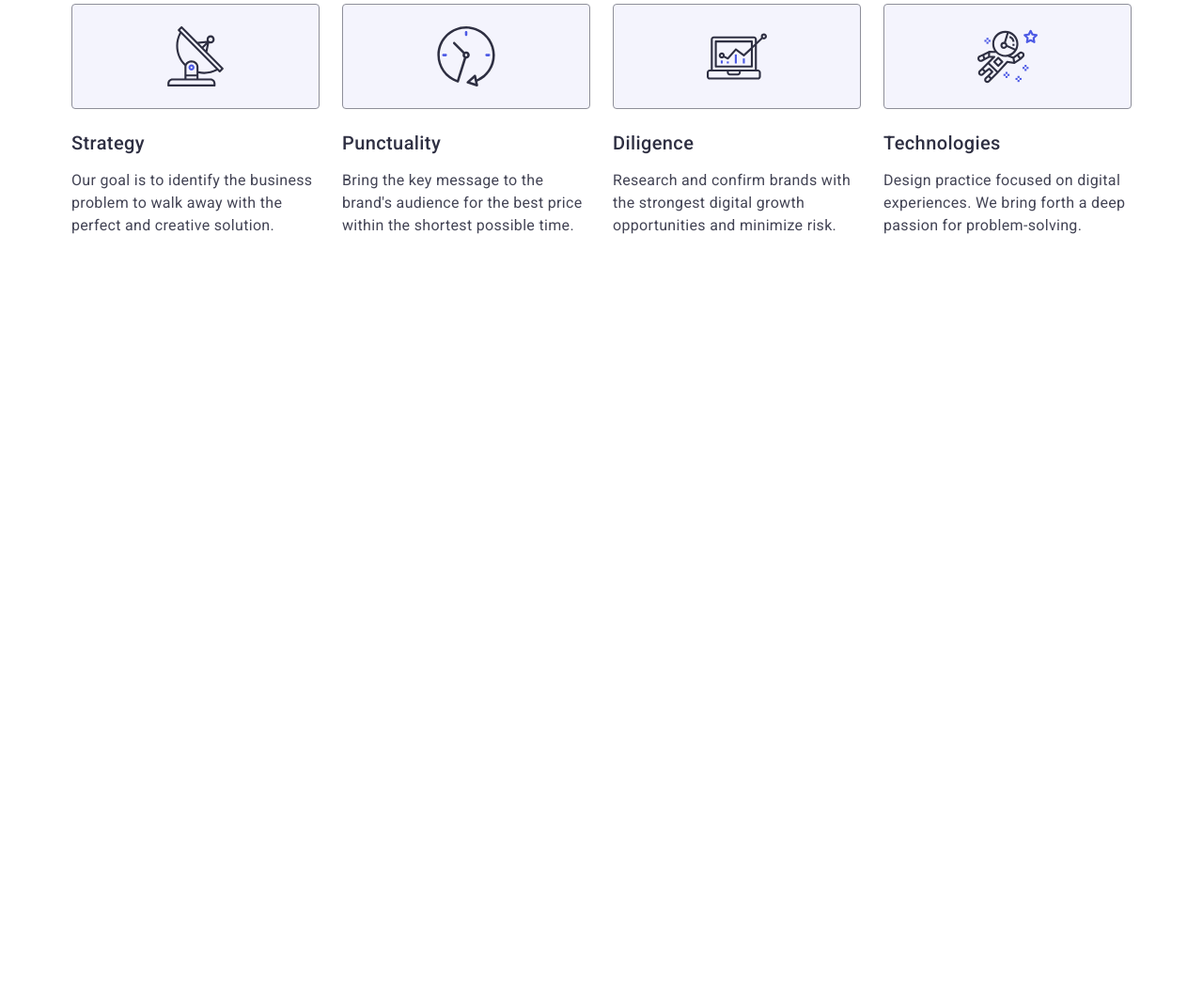
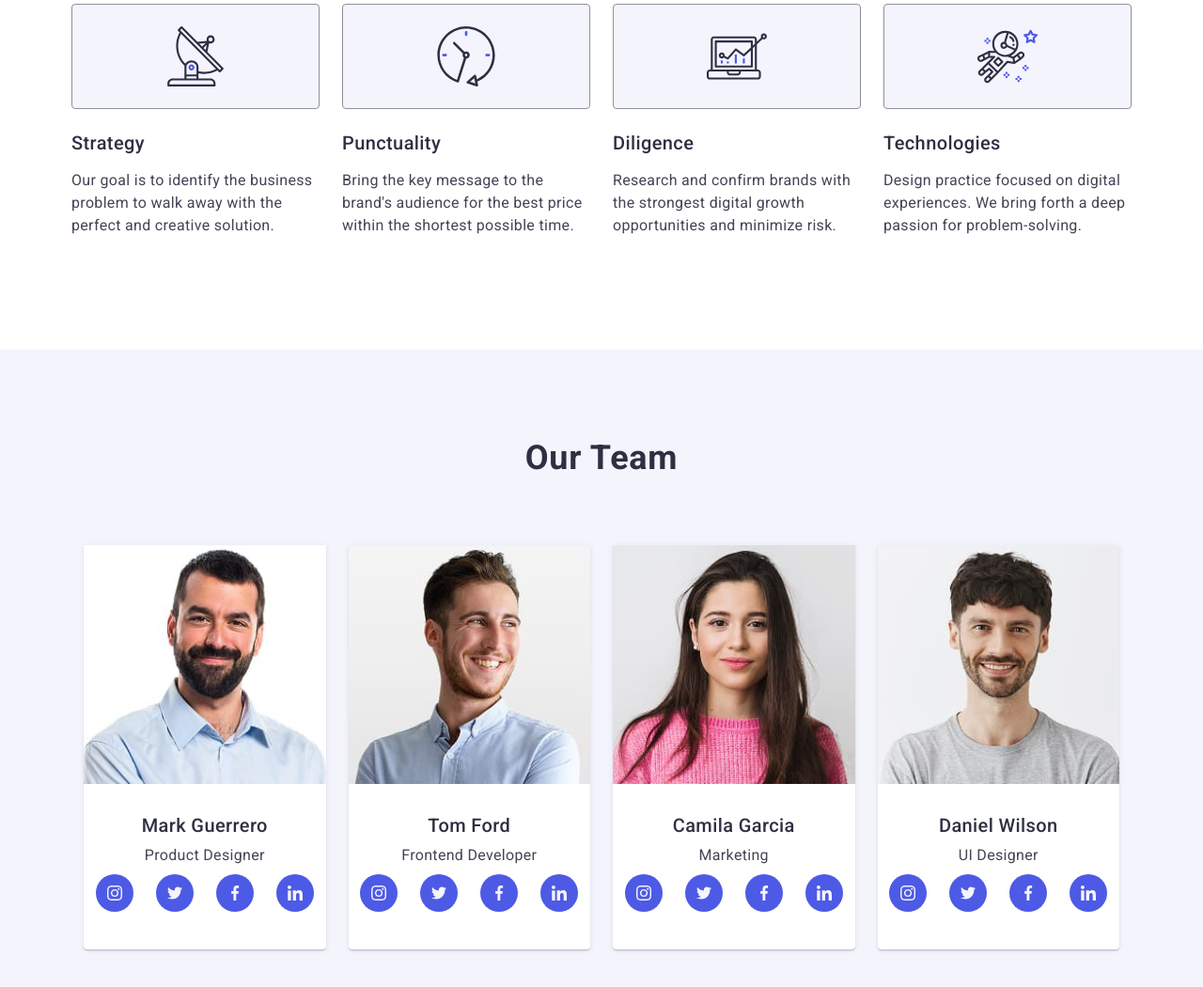
Before and after one commit to Mary1-com/goit-markup-hw-06, a plain HTML site: page index.html in a window 1280 px wide. Shown: the part 789-1839 px from the top of the page at 94% size. Before the commit the page ends 1161 px from the top, so only its background shows below. Drawn offline with nearby package versions, Linux system fonts and the light colour scheme.

Commit message:
Commit section team

```diff
--- a/css/styles.css
+++ b/css/styles.css
@@ -148,6 +148,7 @@ button {
         padding: 24px 0;
         margin-right: 120px;
     }
+
     .nav-list {
         display: flex;
         align-items: center;
@@ -539,7 +540,11 @@ button {
             url(../images/hero/hero-desc@2x.jpg);
     }
 }
+
 /* #endregion HERO SECTION */
+
+/* #region FEAUTURE */
+
 .section-features {
     /* max-width: 320px; */
 }
@@ -715,16 +720,144 @@ button {
     }
 }
 
+/* #endregion FEAUTURE */
 
-/* #region FEAUTURE */
+/* #endregion TEAM */
+
+.team {
+    background: #f4f4fd;
+    padding-top: 0;
+
+}
+
+.container-team {
+    margin: auto;
+    padding: 96px 28px;
+}
+
+.team-title {
+    margin-bottom: 72px;
+    text-align: center;
+    font-weight: 700;
+    font-size: 36px;
+    line-height: 1.11;
+    letter-spacing: 0.02em;
+    text-align: center;
+    color: #2e2f42;;
+    padding: 0;
+}
+
+.team-list {
+    display: flex;
+    align-items: center;
+    justify-content: center;
+    gap: 72px;
+    flex-direction: column;
+}
+
+/* temp */
+.team-item {
+    background-color: #fff;
+    border-radius: 0px 0px 4px 4px;
+    box-shadow: 0 2px 1px 0 rgba(46, 47, 66, 0.08), 0 1px 1px 0 rgba(46, 47, 66, 0.16), 0 1px 6px 0 rgba(46, 47, 66, 0.08);
+}
+
+.team-ill {}
+
+.team-item-content {
+    padding: 32px 0;
+}
+
+.team-subtype {
+    font-size: 20px;
+    font-weight: 500;
+    line-height: 1.2;
+    letter-spacing: 0.02em;
+    text-align: center;
+    color: #2e2f42;
+    margin-bottom: 8px;
+}
+
+.team-text {
+    font-size: 16px;
+    font-weight: 400;
+    line-height: 1.5;
+    letter-spacing: 0.02em;
+    text-align: center;
+    color: #434455;
+}
+
+.team-social-list {
+    display: flex;
+    align-items: center;
+    justify-content: center;
+    flex-direction: row;
+    gap: 24px;
+    padding: 8px 0 8px;
+}
+
+.team-social-item {
+    width: 40px;
+    height: 40px;
+}
+
+.team-social-link {
+    display: flex;
+    align-items: center;
+    justify-content: center;
+    width: 100%;
+    height: 100%;
+    cursor: pointer;
+    background-color: #4D5AE5;
+    border-radius: 50%;
+
+}
+
+.icon-soc {
+    fill: #F4F4FD;
+}
+
+.team-social-link:hover,
+.team-social-link:focus,
+.contacts-link:active {
+    background-color: #404BBF;
+    transition: background-color 250ms cubic-bezier(0.4, 0, 0.2, 1);
+}
+
+@media screen and (min-width: 768px) {
+    .team-list {
+        display: flex;
+        align-items: center;
+        justify-content: center;
+        gap: 24px 64px;
+        flex-direction: row;
+        flex-wrap: wrap;
+    }
+}
+
+@media screen and (min-width: 1158px) {
+    .container-team {
+        margin: 0 auto;
+        padding-bottom: 0;
+    }
+
+    /* .team-title {
+        margin-bottom: 72px;
+    } */
+
+    .team-list {
+        display: flex;
+        flex-wrap: nowrap;
+        align-items: center;
+        justify-content: center;
+        gap: 24px
+    }
+
+}
 
 
 
-
-
-/* #endregion FEAUTURE */
-
-
+/* #endregion TEAM */
 
 
 /* footer .logo-part-light {
--- a/index.html
+++ b/index.html
@@ -3,8 +3,8 @@
 <head>
     <meta charset="UTF-8">
     <meta name="viewport" content="width=device-width, initial-scale=1.0">
-    <meta name="description" content="WebStudio hw-5 VinNik0va Maryna">
-    <title>WebStudio hw-5 VinNik0va Maryna</title>
+    <meta name="description" content="WebStudio hw-6 VinNik0va Maryna">
+    <title>WebStudio hw-6 VinNik0va Maryna</title>
 
     <link rel="stylesheet" href="https://cdnjs.cloudflare.com/ajax/libs/modern-normalize/3.0.1/modern-normalize.min.css"
         integrity="sha512-q6WgHqiHlKyOqslT/lgBgodhd03Wp4BEqKeW6nNtlOY4quzyG3VoQKFrieaCeSnuVseNKRGpGeDU3qPmabCANg=="
@@ -215,7 +215,7 @@
         <!-- #endregion FEAUTURE-->
 
         <!-- #region OUR TEAM SECTION-->
-        <section class="section team hidden">
+        <section class="section team">
             <div class="container container-team">
                 <h2 class="team-title">Our Team</h2>
                 <ul class="team-list">
```
Also changed, not shown: css/styles-old.css (+13 -10 lines). Lines whose indentation alone changed are shown as unchanged.
